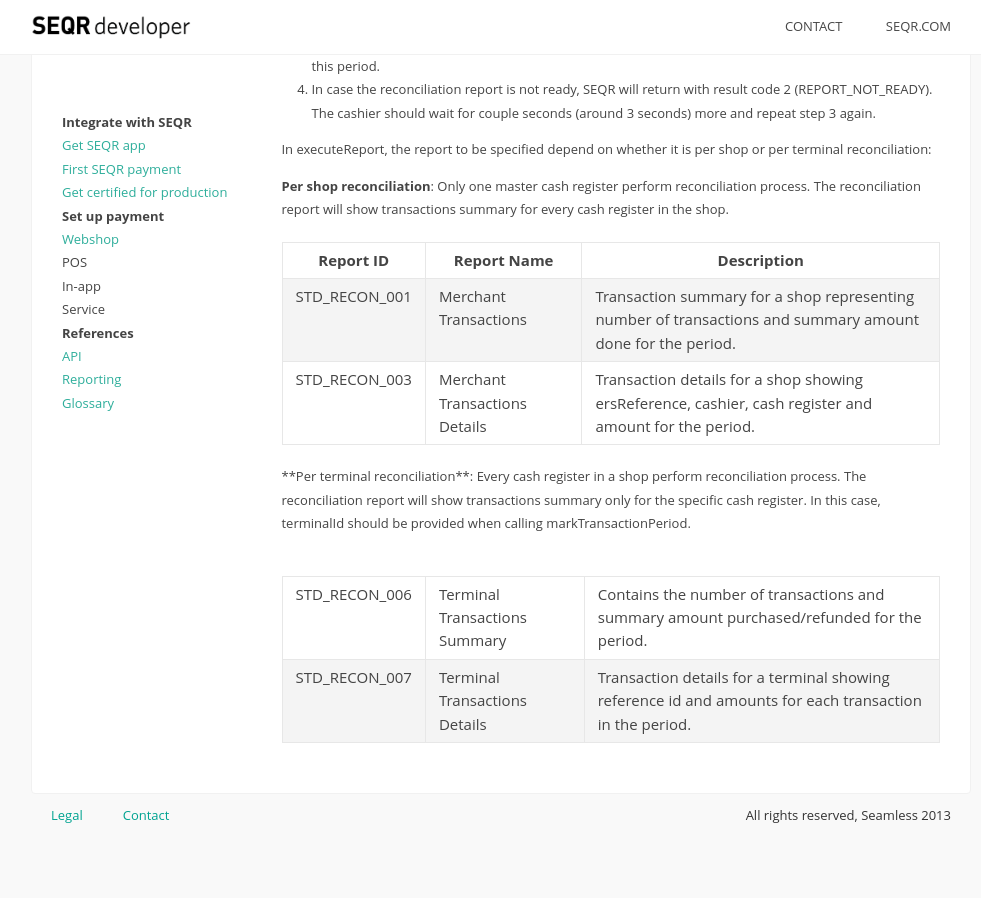
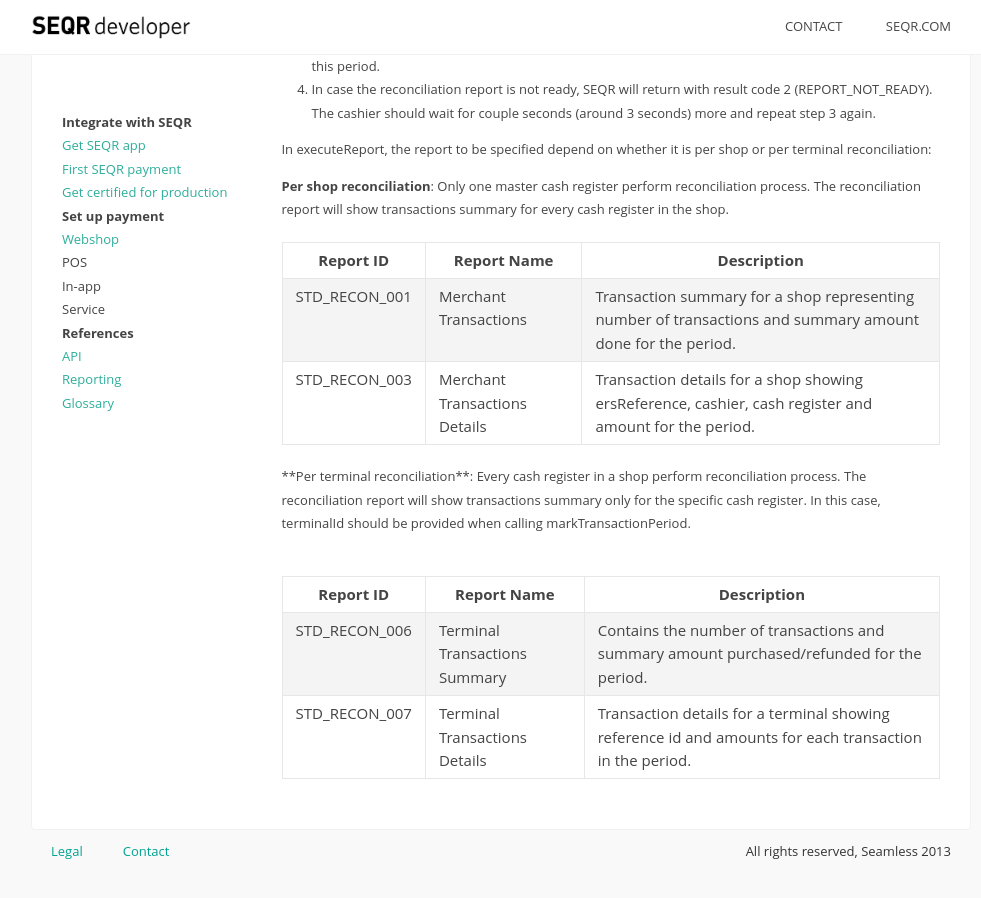
Before and after one commit to SeamlessDistribution/SeamlessDistribution.github.io, a Jekyll site: the page built from merchant/reference/reporting.md, in a window 1280 px wide and 900 px high, scrolled down 852 px. Shown: the whole window, without its empty margins (139-1120 px from the left). Built offline with Jekyll 4.4.1, drawn with Linux system fonts in a browser that asks for light colours; before the commit the page ends 1716 px from its top, so only the background shows below that.

Commit message:
Update reporting.md

```diff
--- a/merchant/reference/reporting.md
+++ b/merchant/reference/reporting.md
@@ -75,6 +75,8 @@
 should be provided when calling markTransactionPeriod.
 
 <table>
+<tr><th>Report ID</th><th>Report Name</th><th>Description</th></tr>
+
 <tr><td>STD_RECON_006</td>
     <td>Terminal Transactions Summary</td><td>Contains the number
 of transactions and summary amount purchased/refunded for the
```
